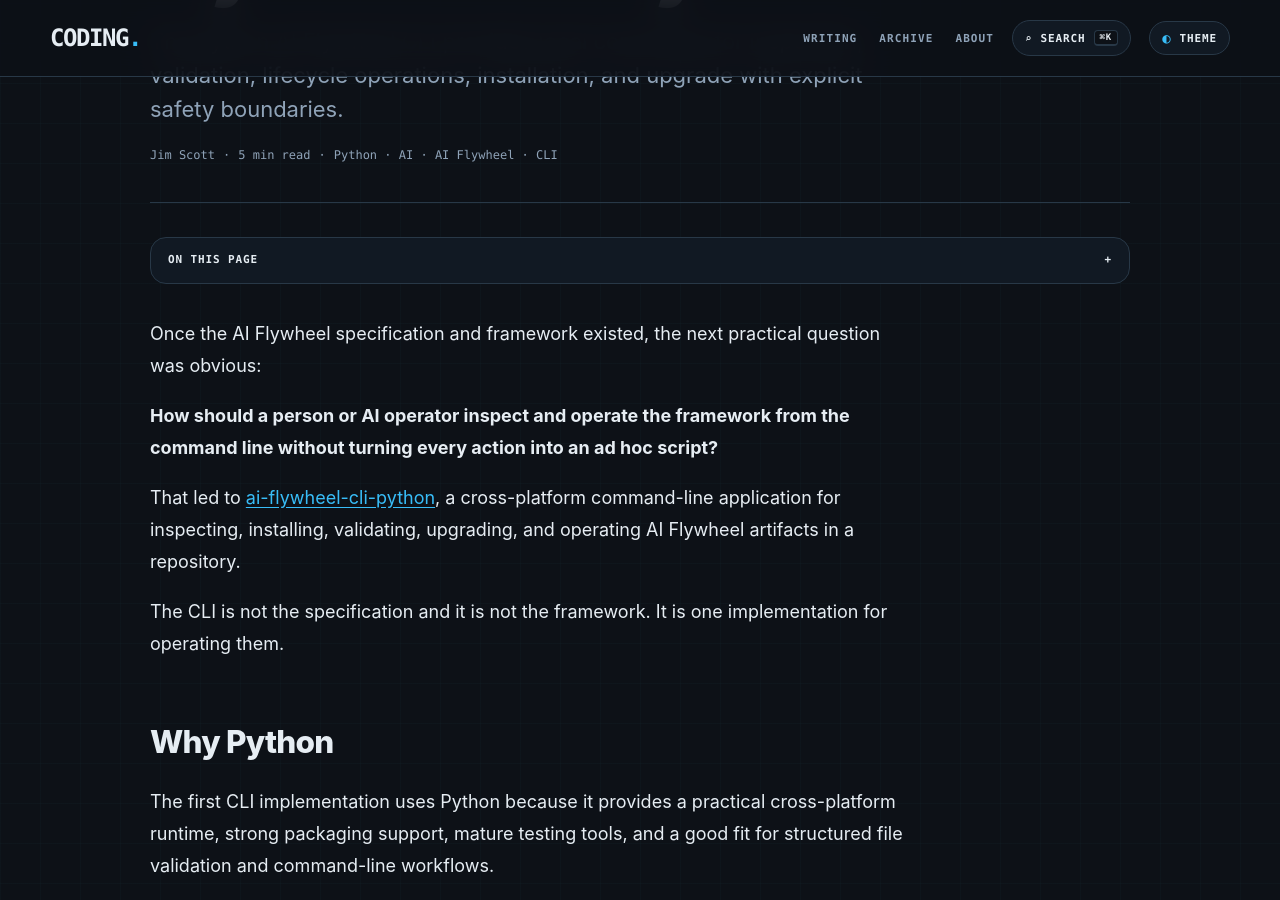
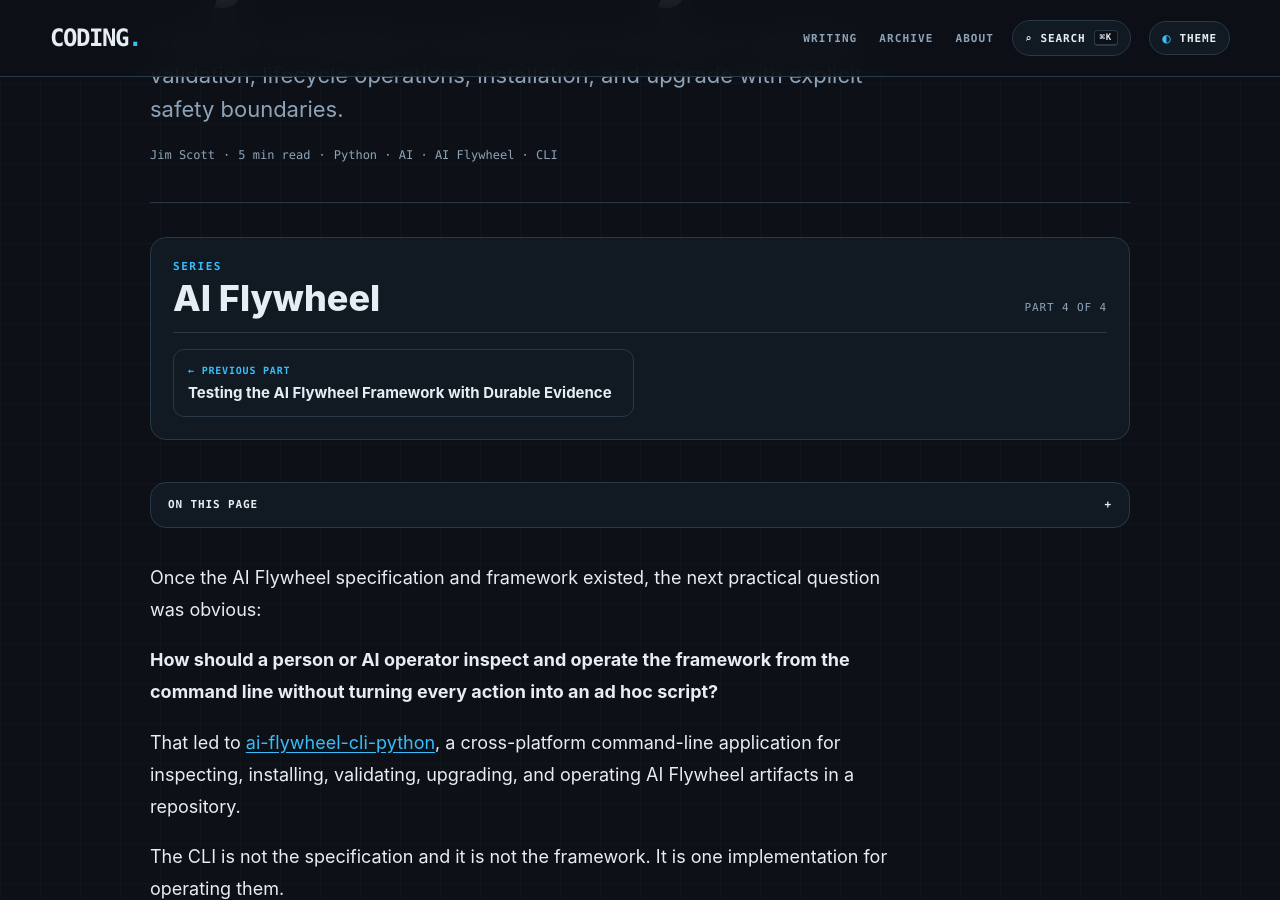
Before and after one commit to infoconex/coding-blog, a Jekyll site: the page built from post/2026/07/31/ai-flywheel-cli-python-operating-the-flywheel-safely/index.md, in a window 1280 px wide and 900 px high, scrolled down 437 px. Built offline with Jekyll 4.4.1, drawn with Linux system fonts in a browser that asks for light colours.

Commit message:
Add AI Flywheel series metadata

```diff
--- a/post/2026/07/31/ai-flywheel-cli-python-operating-the-flywheel-safely/index.md
+++ b/post/2026/07/31/ai-flywheel-cli-python-operating-the-flywheel-safely/index.md
@@ -6,6 +6,8 @@ tags: ["Python", "AI", "AI Flywheel", "CLI"]
 slug: "ai-flywheel-cli-python-operating-the-flywheel-safely"
 author: "Jim Scott"
 permalink: "/post/2026/07/31/ai-flywheel-cli-python-operating-the-flywheel-safely"
+series: "AI Flywheel"
+seriesOrder: 4
 ---
 Once the AI Flywheel specification and framework existed, the next practical question was obvious:
 
```
